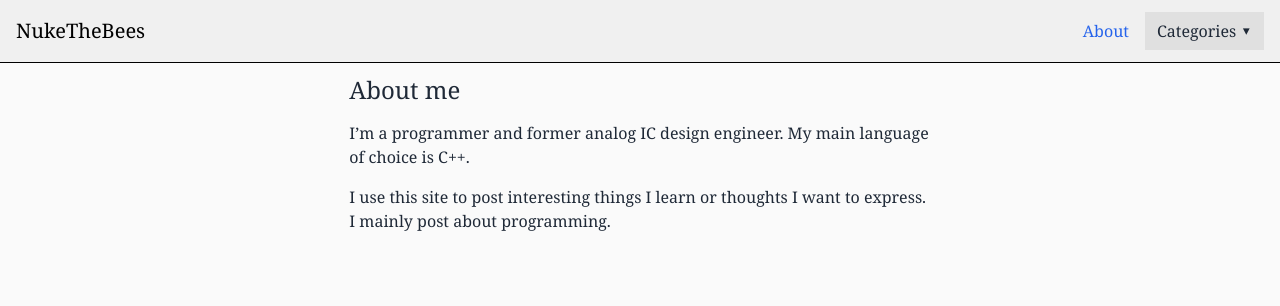
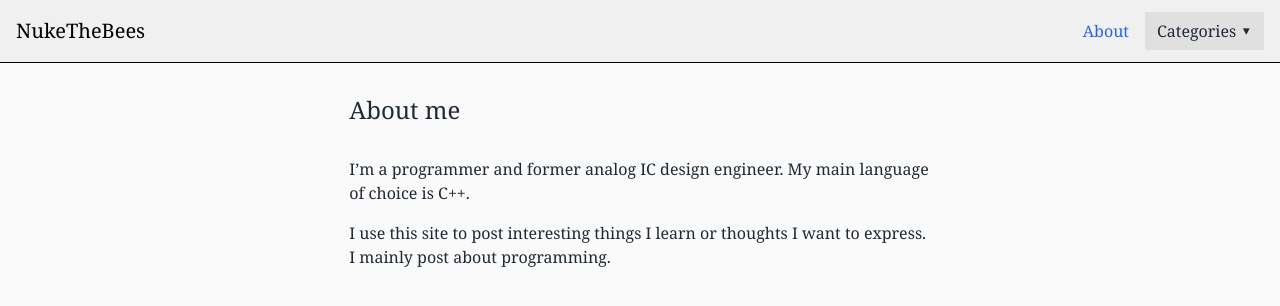
Before and after one commit to nukethebees/nukethebees.github.io, a Jekyll site: the page built from about.md, in a window 1280 px wide. Shown: the top 306 px of the page. Built offline with Jekyll 4.4.1, drawn with Linux system fonts in a browser that asks for light colours.

Commit message:
Adjust post padding

```diff
--- a/_sass/_post.scss
+++ b/_sass/_post.scss
@@ -9,10 +9,26 @@
 
 .post {
   max-width: var(--p-text-width);
-  padding: 1em auto;
+  padding-left: 0;
+  padding-right: 0;
+  padding-top: 2rem;
+  padding-bottom: 2em;
 
   @media (max-width: vars.$mobile-width) {
-    padding: 1em;
+    padding-left: 1em;
+    padding-right: 1em;
+  }
+
+  h1 {
+    display: block;
+    margin: 0;
+    padding-bottom: 0;
+  }
+  time {
+    display: block;
+    margin: 0;
+    padding-top: 0;
+    padding-bottom: 1rem;
   }
 
   div.highlighter-rouge {
```
